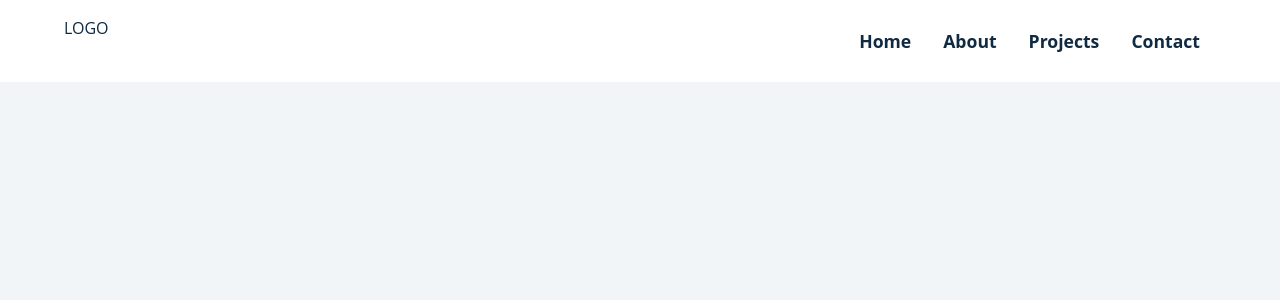
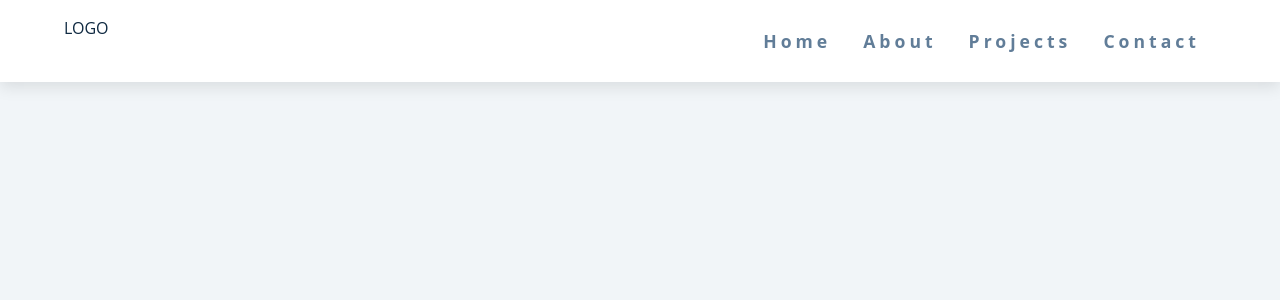
Before and after one commit to ManNjoro/cool_projects, a PHP site: page / in a window 1280 px wide. Shown: the top 300 px of the page. Run offline with PHP 8.4, Linux system fonts and the light colour scheme; some libraries are stand-ins or nearby versions.

Commit message:
Update navbar styles: - Added box-shadow to the navbar. - Changed the hover color of the links in the navbar. - Changed the background color of the links in the navbar on hover. - Changed the font size of the links in the navbar. - Changed the letter-spacing of the links in the navbar. - Changed the color of the links in the navbar.

```diff
--- a/HTML/Navbar/css/styles.css
+++ b/HTML/Navbar/css/styles.css
@@ -17,6 +17,7 @@ body {
 .nav {
     background-color: #fff;
     padding: 1rem 1.5rem;
+    box-shadow: 0 5px 15px rgba(0, 0, 0, 0.1);
 }
 
 .nav-header {
@@ -61,7 +62,7 @@ body {
   }
   .links a:hover {
     color: hsl(209, 61%, 16%);
-    background: #4498f2;
+    background: hsl(205, 86%, 81%);
   }
 
 ul {
@@ -171,19 +172,19 @@ p {
 
     .links a {
         background: transparent;
-        color: var(--clr-white);
+        color:  hsl(210, 22%, 49%);
         font-size: 1.1rem;
         text-transform: capitalize;
-        letter-spacing: var(--spacing);
+        letter-spacing: 0.25rem;
         display: block;
-        transition: var(--transition);
+        transition: all 0.3s linear;
         margin: 0 1rem;
         font-weight: bold;
         padding: 0;
     }
 
     .links a:hover {
-        color: var(--clr-white);
+        color: hsl(205, 89%, 70%);
         background: none;
     }
 }
```
